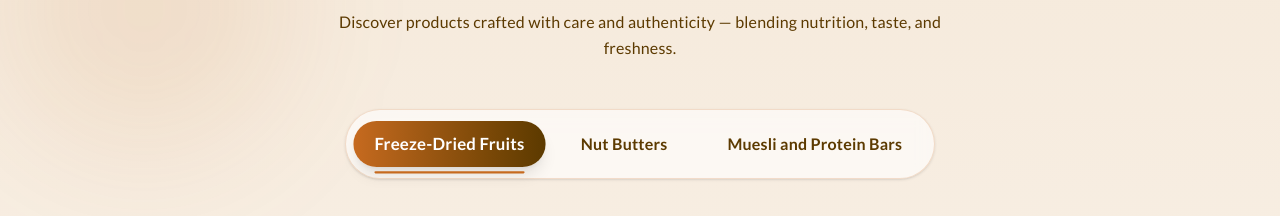
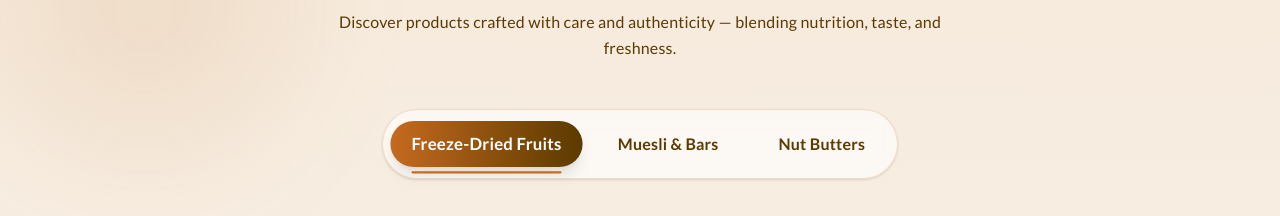
Before and after one commit to GovindxSharma/ExpoHuB, a React (Vite) app: page / in a window 1280 px wide. Shown: the part 903-1119 px from the top of the page. Built offline with nearby package versions, Linux system fonts and the light colour scheme.

Commit message:
product catelogue corrected

```diff
--- a/src/components/home/ProductCatalogue.jsx
+++ b/src/components/home/ProductCatalogue.jsx
@@ -1,23 +1,20 @@
-import React, { useState, useEffect } from "react";
+import React, { useState, useMemo } from "react";
 import ProductCard from "../product/ProductCard";
 import products from "../../data/products";
 
-const categories = [
-  "Freeze-Dried Fruits",
-  "Nut Butters",
-  "Muesli and Protein Bars",
-];
+const ProductCatalogue = () => {
+  // Dynamically get all unique categories from products
+  const categories = useMemo(() => {
+    return [...new Set(products.map((p) => p.category))];
+  }, []);
 
-const ProductCatalogue = () => {
-  const [selectedCategory, setSelectedCategory] = useState(categories[0]);
-  const [filteredProducts, setFilteredProducts] = useState([]);
+  // Default to the first category
+  const [selectedCategory, setSelectedCategory] = useState(categories[0] || "");
 
-  useEffect(() => {
-    const filtered = products.filter(
-      (p) => p.category === selectedCategory
-    );
-    setFilteredProducts(filtered);
-  }, [selectedCategory]);
+  // Filtered products based on selected category
+  const filteredProducts = products.filter(
+    (p) => p.category === selectedCategory
+  );
 
   return (
     <section
@@ -35,7 +32,8 @@ const ProductCatalogue = () => {
             Our <span className="text-[#C66A1F]">Product Catalogue</span>
           </h2>
           <p className="text-[#5C3A00] max-w-2xl mx-auto text-base leading-relaxed font-[Lato]">
-            Discover products crafted with care and authenticity — blending nutrition, taste, and freshness.
+            Discover products crafted with care and authenticity — blending
+            nutrition, taste, and freshness.
           </p>
         </div>
 
@@ -65,7 +63,10 @@ const ProductCatalogue = () => {
         {filteredProducts.length > 0 ? (
           <div className="grid grid-cols-1 sm:grid-cols-2 lg:grid-cols-3 gap-10">
             {filteredProducts.map((product) => (
-              <ProductCard key={product.id} product={product} />
+              <ProductCard
+                key={`${product.category}-${product.id}`}
+                product={product}
+              />
             ))}
           </div>
         ) : (
```
